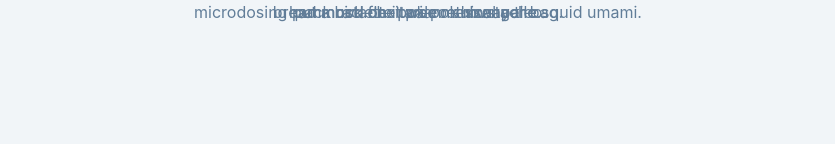
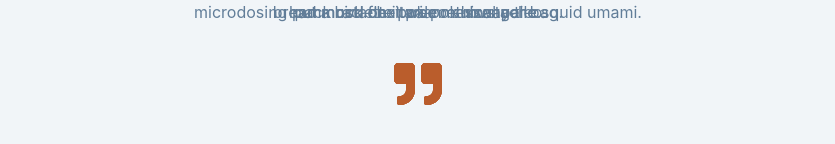
Before and after one commit to o0p/ui-slider, a React (Create React App) app: page / in a window 1280 px wide. Shown: the part 436-580 px from the top of the page, without its empty margins (222-1057 px from the left). Built offline with nearby package versions, Linux system fonts and the light colour scheme.

Commit message:
Add  quote icon h4

```diff
--- a/src/App.js
+++ b/src/App.js
@@ -23,6 +23,7 @@ function App() {
               <h4>{name}</h4>
               <p className="title">{title}</p>
               <p className="quote">{quote}</p>
+              <FaQuoteRight className="icon" />
             </article>
           );
         })}
```
